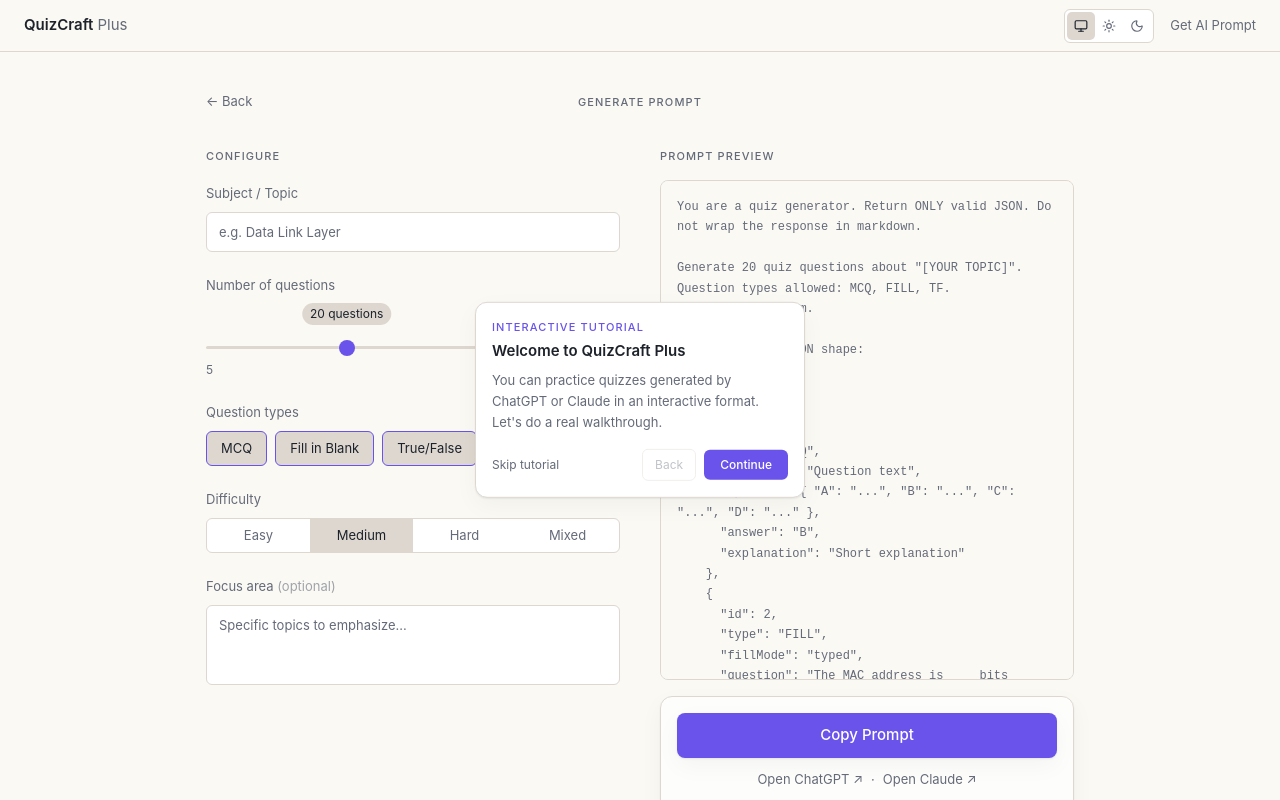
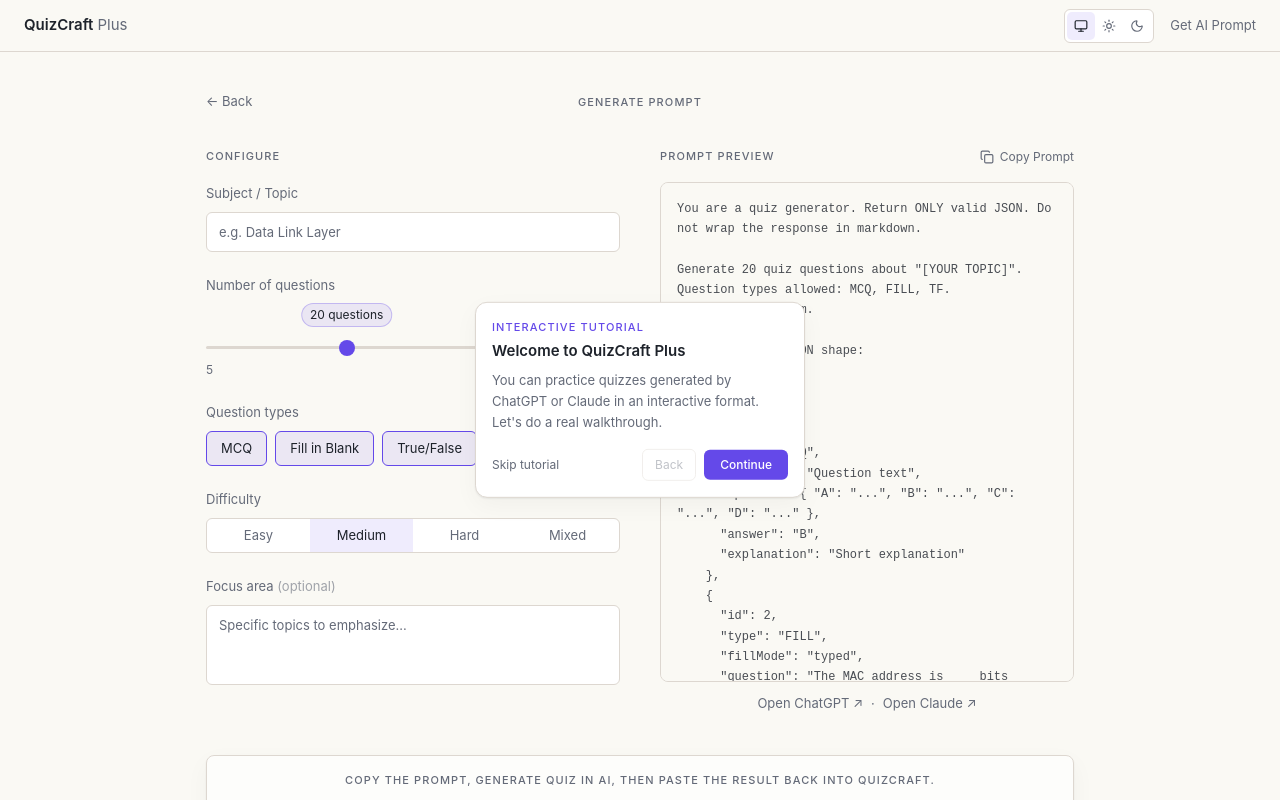
Before and after one commit to kajatheepan/quizcraft, a Next.js app: page / in a window 1280 px wide. Both pictures are taken after a click on the button "Get AI Prompt". Shown: the top 800 px of the page. Built offline with nearby package versions, Linux system fonts and the light colour scheme.

Commit message:
feat: update theme colors and enhance styling for improved UI consistency

```diff
--- a/src/app/globals.css
+++ b/src/app/globals.css
@@ -17,19 +17,19 @@
 
 :root {
   color-scheme: dark;
-  --color-bg: 0 0% 6%;
-  --color-surface: 0 0% 10%;
-  --color-border: 0 0% 18%;
-  --color-accent: 246 89% 70%;
-  --color-primary: 0 0% 94%;
-  --color-secondary: 0 0% 48%;
-  --color-success: 142 72% 62%;
-  --color-error: 0 91% 71%;
-  --color-scrollbar-track: 0 0% 6%;
-  --color-scrollbar-thumb: 0 0% 20%;
-  --color-home-gradient-a: 246 89% 70% / 0.14;
-  --color-home-gradient-b: 190 80% 60% / 0.06;
-  --shadow-card: 0 1px 3px rgba(0, 0, 0, 0.4);
+  --color-bg: 225 18% 9%;
+  --color-surface: 225 16% 13%;
+  --color-border: 225 12% 22%;
+  --color-accent: 250 88% 68%;
+  --color-primary: 225 24% 92%;
+  --color-secondary: 226 18% 72%;
+  --color-success: 145 68% 55%;
+  --color-error: 0 82% 67%;
+  --color-scrollbar-track: 225 18% 9%;
+  --color-scrollbar-thumb: 225 12% 24%;
+  --color-home-gradient-a: 250 88% 68% / 0.12;
+  --color-home-gradient-b: 199 85% 56% / 0.06;
+  --shadow-card: 0 1px 3px rgba(0, 0, 0, 0.32), 0 10px 28px rgba(0, 0, 0, 0.12);
 }
 
 [data-theme="light"] {
@@ -37,14 +37,14 @@
   --color-bg: 42 38% 97%;
   --color-surface: 0 0% 100%;
   --color-border: 35 16% 84%;
-  --color-accent: 249 78% 62%;
   --color-primary: 220 18% 14%;
   --color-secondary: 220 9% 43%;
-  --color-success: 145 63% 37%;
-  --color-error: 0 72% 52%;
+  --color-accent: 250 78% 60%;
+  --color-success: 145 62% 34%;
+  --color-error: 0 70% 50%;
   --color-scrollbar-track: 42 38% 94%;
   --color-scrollbar-thumb: 35 14% 75%;
-  --color-home-gradient-a: 249 78% 62% / 0.12;
+  --color-home-gradient-a: 250 78% 60% / 0.12;
   --color-home-gradient-b: 199 85% 48% / 0.08;
   --shadow-card: 0 1px 2px rgba(18, 24, 38, 0.08), 0 8px 24px rgba(18, 24, 38, 0.04);
 }
@@ -108,9 +108,9 @@
 }
 
 @keyframes pulse-glow {
-  0% { box-shadow: 0 0 0 0 rgba(124,111,247,0); transform: scale(1); }
- 50% { box-shadow: 0 0 8px 4px rgba(124,111,247,0.06); transform: scale(1.02); }
-100% { box-shadow: 0 0 0 0 rgba(124,111,247,0); transform: scale(1); }
+  0% { box-shadow: 0 0 0 0 hsl(var(--color-accent) / 0); transform: scale(1); }
+ 50% { box-shadow: 0 0 8px 4px hsl(var(--color-accent) / 0.08); transform: scale(1.02); }
+100% { box-shadow: 0 0 0 0 hsl(var(--color-accent) / 0); transform: scale(1); }
 }
 
 @keyframes scale-pulse {
--- a/src/app/layout.tsx
+++ b/src/app/layout.tsx
@@ -27,7 +27,7 @@
           meta.setAttribute("name", "theme-color");
           document.head.appendChild(meta);
         }
-        meta.setAttribute("content", theme === "dark" ? "#0f0f0f" : "#f8f5ef");
+        meta.setAttribute("content", theme === "dark" ? "#131620" : "#f8f5ef");
       } catch {}
     })();
   `;
@@ -35,7 +35,7 @@
   return (
     <html lang="en" suppressHydrationWarning>
       <head>
-        <meta name="theme-color" content="#0f0f0f" />
+        <meta name="theme-color" content="#131620" />
         <Script id="quizcraft-theme-init" strategy="beforeInteractive">
           {themeScript}
         </Script>
--- a/src/components/layout/Navbar.tsx
+++ b/src/components/layout/Navbar.tsx
@@ -31,7 +31,7 @@
   document.documentElement.style.colorScheme = theme;
   document.querySelector('meta[name="theme-color"]')?.setAttribute(
     "content",
-    theme === "dark" ? "#0f0f0f" : "#f8f5ef"
+    theme === "dark" ? "#131620" : "#f8f5ef"
   );
 }
 
@@ -110,7 +110,7 @@
                   "h-7 w-7 rounded-[5px] flex items-center justify-center transition-colors duration-[150ms]",
                   "focus-visible:outline-none focus-visible:ring-2 focus-visible:ring-accent",
                   active
-                    ? "bg-border text-primary"
+                    ? "bg-accent/10 text-primary"
                     : "text-secondary hover:text-primary",
                 ].join(" ")}
                 aria-label={label}
--- a/src/components/ui/Chip.tsx
+++ b/src/components/ui/Chip.tsx
@@ -15,8 +15,8 @@
         px-3.5 py-[7px] rounded-md text-sm font-sans
         border transition-all duration-[150ms] ease-out btn-anim
         ${active
-          ? "border-accent bg-border text-primary"
-          : "border-border bg-surface text-secondary hover:text-primary"
+          ? "border-accent bg-accent/10 text-primary"
+          : "border-border bg-surface text-secondary hover:text-primary hover:border-secondary"
         }
       `}
     >
--- a/src/components/ui/SegmentedControl.tsx
+++ b/src/components/ui/SegmentedControl.tsx
@@ -33,7 +33,7 @@
             flex-1 py-[7px] px-2.5 text-sm font-sans
             transition-colors duration-[150ms] ease-out text-center
             ${value === opt.value
-              ? "bg-border text-primary"
+              ? "bg-accent/10 text-primary"
               : "text-secondary hover:text-primary"
             }
           `}
--- a/src/components/views/PromptView.tsx
+++ b/src/components/views/PromptView.tsx
@@ -8,6 +8,7 @@
 import { buildAIUrl } from "@/lib/aiLinks";
 import { getAILinkSettings } from "@/lib/storage";
 import type { AIProvider } from "@/types/quiz";
+import { Copy } from "lucide-react";
 
 const ALL_TYPES = ["MCQ", "FILL", "TF"] as const;
 const TYPE_LABELS: Record<string, string> = { MCQ: "MCQ", FILL: "Fill in Blank", TF: "True/False" };
@@ -109,7 +110,7 @@
             <div className="relative pt-7">
               {/* Floating pill */}
               <div
-                className="absolute top-0 bg-border text-primary text-xs px-2 py-0.5 rounded-full
+                className="absolute top-0 border border-accent/30 bg-accent/10 text-primary text-xs px-2 py-0.5 rounded-full
                            whitespace-nowrap pointer-events-none -translate-x-1/2"
                 style={{ left: `calc(${sliderPct}% + ${8 - sliderPct * 0.16}px)` }}
               >
@@ -183,34 +184,30 @@
 
         {/* RIGHT: Preview */}
         <div>
-          <p className="text-2xs font-medium tracking-[0.1em] uppercase text-secondary mb-4">
+          <div className="mb-4 flex items-center justify-between gap-3">
+            <p className="text-2xs font-medium tracking-[0.1em] uppercase text-secondary">
               Prompt Preview
             </p>
+            <button
+              onClick={handleCopy}
+              data-tutorial="prompt-copy"
+              className="inline-flex items-center gap-1.5 rounded-sm text-xs text-secondary transition-colors duration-[150ms] hover:text-primary focus-visible:outline-none focus-visible:ring-2 focus-visible:ring-accent"
+            >
+              <Copy className="h-3.5 w-3.5" />
+              {copyLabel}
+            </button>
+          </div>
 
           {/* Code preview */}
           <div
             aria-label="Generated prompt preview"
             aria-live="polite"
             className="bg-bg border border-border rounded-lg p-4 min-h-[400px] max-h-[500px]
-                       overflow-y-auto font-mono text-[12px] text-secondary leading-[1.7]
+                       overflow-y-auto font-mono text-[12px] text-primary/80 leading-[1.7]
                        whitespace-pre-wrap"
           >
             {prompt}
           </div>
-
-          <div className="mt-4 rounded-xl border border-border bg-surface/60 p-4 shadow-card">
-
-            <button
-              onClick={handleCopy}
-              data-tutorial="prompt-copy"
-              className="w-full py-[11px] px-5 bg-accent text-white rounded-lg
-                         text-base font-medium shadow-card text-center
-                         hover:opacity-90 active:scale-[0.99]
-                         transition-all duration-[150ms] ease-out
-                         focus-visible:outline-none focus-visible:ring-2 focus-visible:ring-accent focus-visible:ring-offset-2 focus-visible:ring-offset-bg"
-            >
-              {copyLabel}
-            </button>
 
           <div className="mt-3 text-center text-sm">
             <button
@@ -229,14 +226,17 @@
               Open Claude ↗
             </button>
           </div>
-            <div className="flex flex-col items-center mt-8 justify-around gap-4 mb-3">
-              <div>
-                <p className="text-2xs font-medium tracking-[0.1em] uppercase text-secondary text-center">Copy the prompt, Generate quiz in AI, then paste the result back into QuizCraft.</p>
         </div>
+
+        <div className="md:col-span-2 rounded-lg border border-border bg-surface/60 p-4 shadow-card">
+          <div className="flex flex-col items-center gap-3">
+            <p className="text-2xs font-medium tracking-[0.1em] uppercase text-secondary text-center">
+              Copy the prompt, generate quiz in AI, then paste the result back into QuizCraft.
+            </p>
             <button
               onClick={() => navigate("input")}
               data-tutorial="prompt-paste-quiz"
-                className="shrink-0 inline-flex items-center justify-center rounded-lg border border-accent/40 bg-accent/10 px-3.5 py-2 text-sm font-medium text-accent transition-all duration-[150ms] ease-out hover:border-accent hover:bg-accent/15 hover:scale-[1.01] focus-visible:outline-none focus-visible:ring-2 focus-visible:ring-accent"
+              className="text-sm font-medium text-accent transition-opacity duration-[150ms] hover:opacity-80 focus-visible:outline-none focus-visible:ring-2 focus-visible:ring-accent rounded-sm"
             >
               Paste my quiz →
             </button>
@@ -244,6 +244,5 @@
         </div>
       </div>
     </div>
-    </div>
   );
 }
--- a/tailwind.config.ts
+++ b/tailwind.config.ts
@@ -19,7 +19,7 @@
         error:     "hsl(var(--color-error) / <alpha-value>)",
       },
       fontFamily: {
-        sans:  ["Inter", "sans-serif"],
+        sans:  ["Inter", "system-ui", "sans-serif"],
         mono:  ["JetBrains Mono", "Courier New", "monospace"],
       },
       fontSize: {
```
Lines whose indentation alone changed are shown as unchanged.
